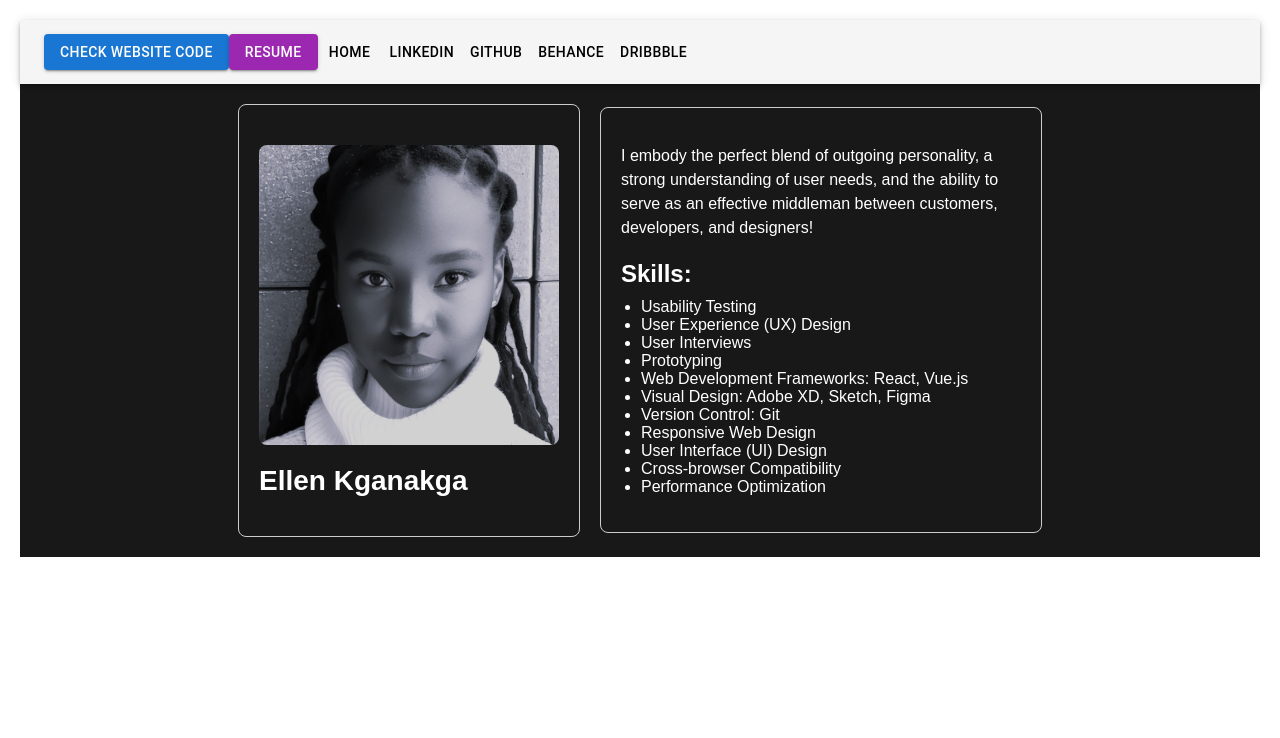
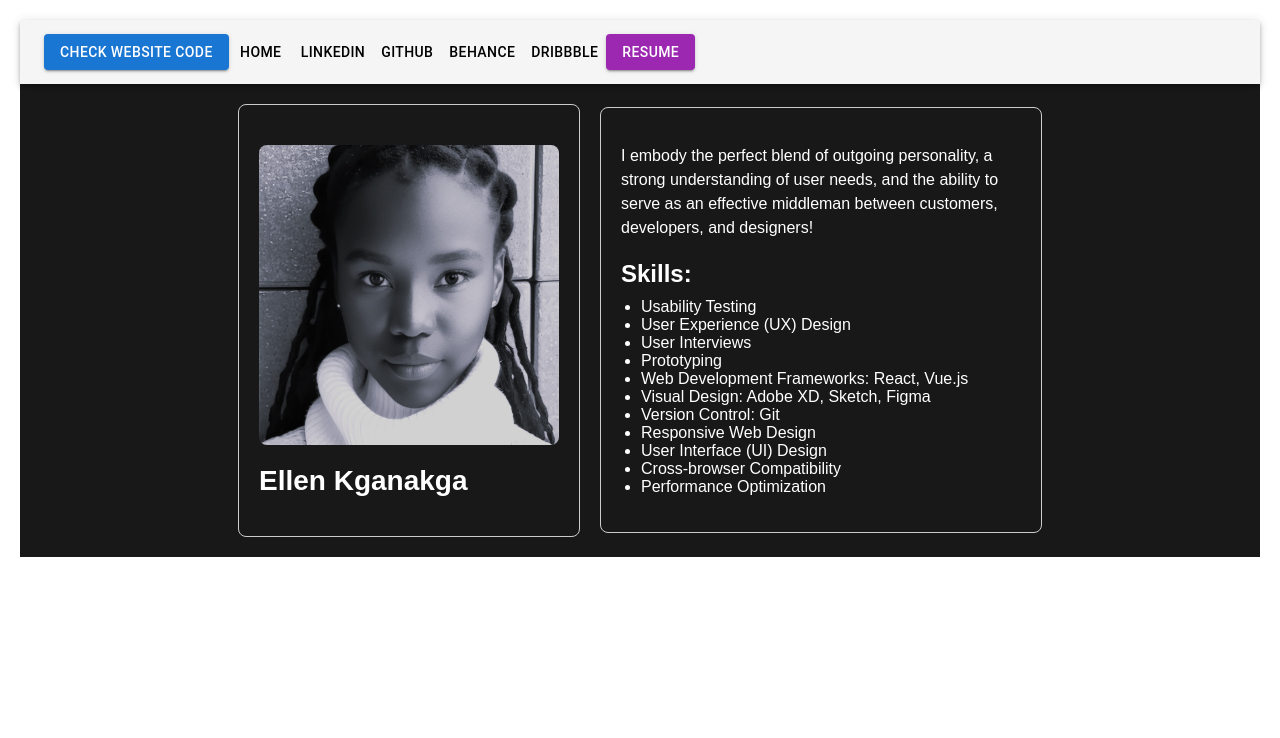
Before and after one commit to KamoEllen/Kamo.website, a React (Create React App) app: page / in a window 1280 px wide. Shown: the top 738 px of the page. Built offline with nearby package versions, Linux system fonts and the light colour scheme.

Commit message:
Update Header.js
moved resume link

```diff
--- a/src/components/Header.js
+++ b/src/components/Header.js
@@ -15,9 +15,7 @@ const Header = () => {
           </Button>
         </div>
         <div className="header-links">
-          <Button variant="contained" color="secondary" href={EllenKganakgaPDF} download>
-            Resume
-          </Button>
+
           <Button color="inherit" component={Link} to="/">
             Home
           </Button>
@@ -33,6 +31,9 @@ const Header = () => {
           <Button color="inherit" href="https://dribbble.com/KamogeloKganakga" target="_blank" rel="noopener noreferrer">
             Dribbble
           </Button>
+     <Button variant="contained" color="secondary" href={EllenKganakgaPDF} download>
+            Resume
+          </Button>
         </div>
       </Toolbar>
     </AppBar>
```
